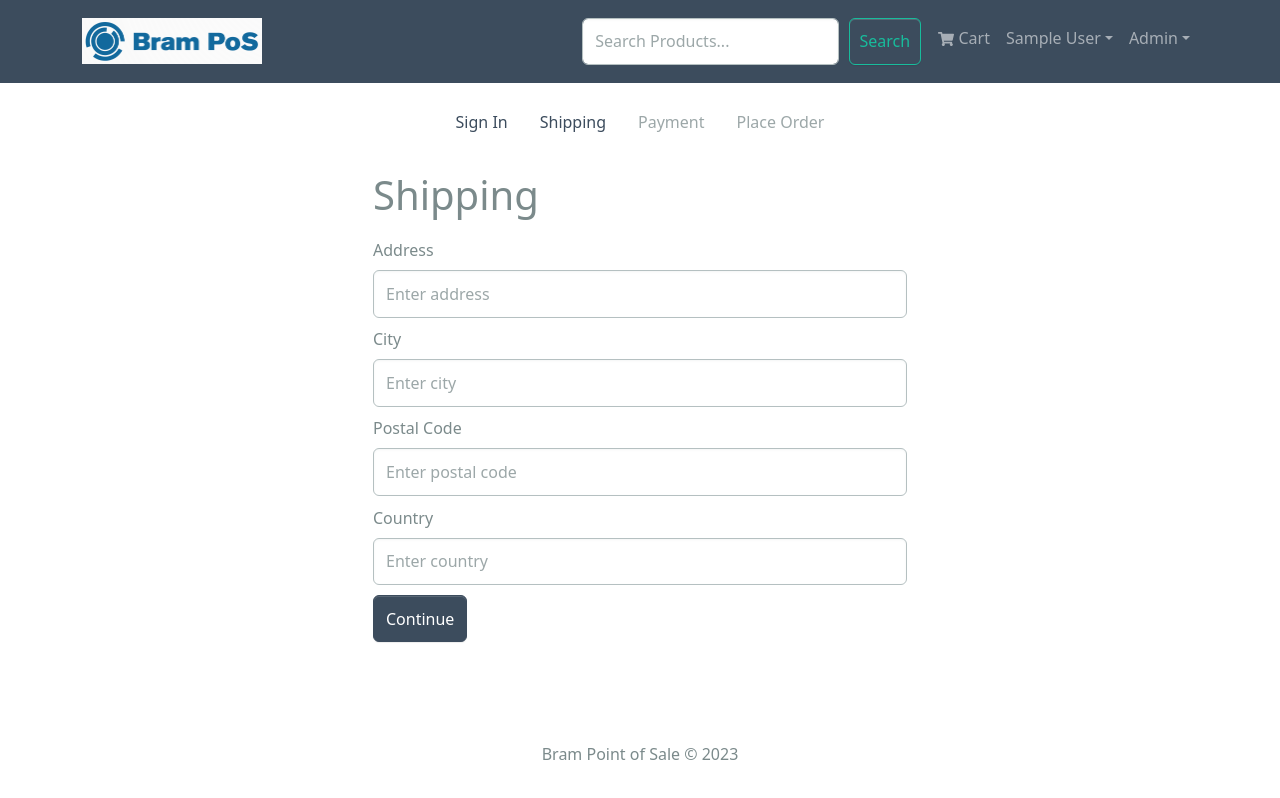
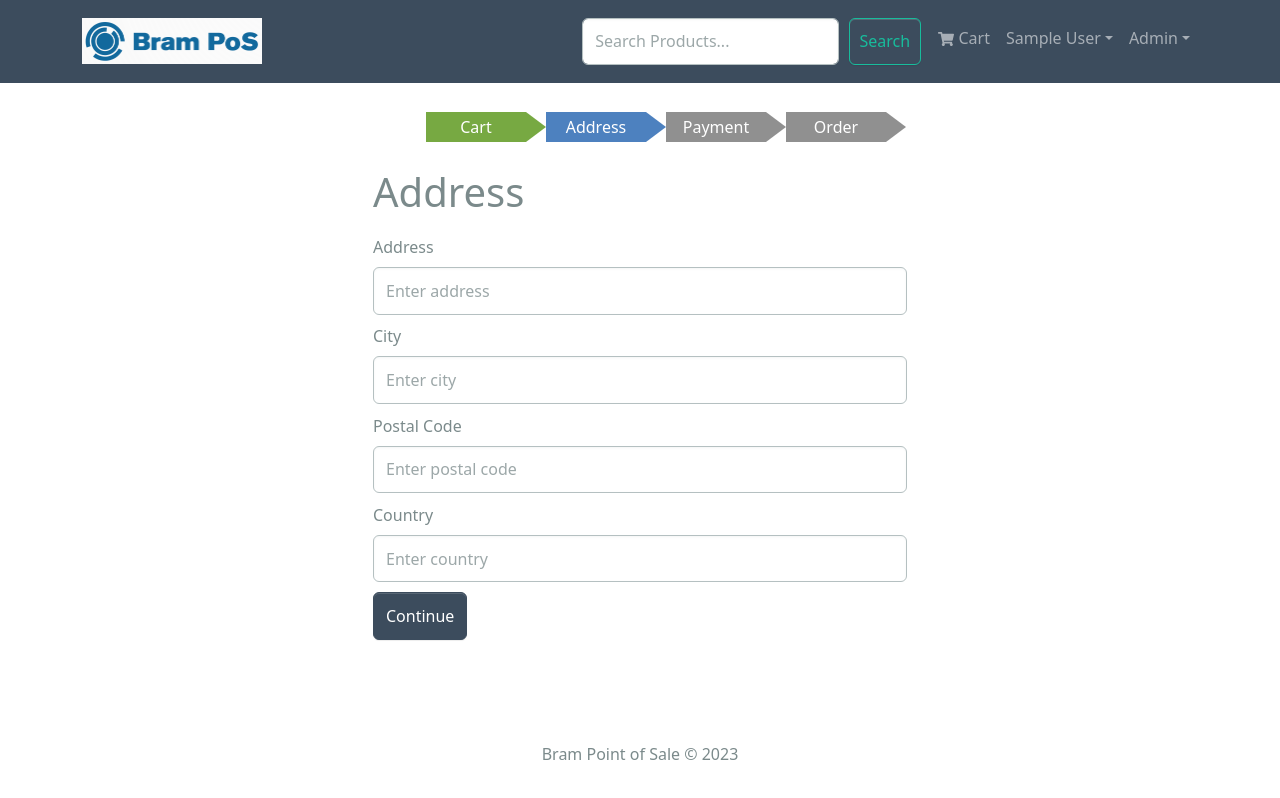
Before and after one commit to brameldering/orbital-microservices-kafka, a React (Create React App) app in the folder frontend/: page /shipping in a window 1280 px wide. Shown: the top 798 px of the page. Built offline with nearby package versions, Linux system fonts and the light colour scheme; sample sign-in values are in the browser's storage.

Commit message:
Added Block Arrows to represent checkout steps

```diff
--- a/frontend/src/assets/styles/index.css
+++ b/frontend/src/assets/styles/index.css
@@ -51,3 +51,50 @@ table th {
   bottom: 0;
   background: rgba(0, 0, 0, 0.5);
 }
+
+/* Process flow - block arrow CSS */
+.processFlow {
+  color: white;
+  text-align: center;
+}
+
+.processFlow li {
+  display: inline-block;
+  position: relative;
+  margin: 10px;
+  width: 100px; /* width of block */
+  height: 30px;
+  line-height: 30px;
+}
+
+.processFlow li:after {
+  border-left: 15px solid;
+  border-top: 15px solid transparent;
+  border-bottom: 15px solid transparent;
+  display: inline-block;
+  content: '';
+  position: absolute;
+  right: -20px;
+  top: 0;
+}
+
+.processFlow li.completed {
+  background-color: #77a942;
+}
+.processFlow li.completed:after {
+  border-left: 20px solid #77a942;
+}
+
+.processFlow li.current {
+  background-color: #4d81bf;
+}
+.processFlow li.current:after {
+  border-left: 20px solid #4d81bf;
+}
+
+.processFlow li.todo {
+  background-color: #909090;
+}
+.processFlow li.todo:after {
+  border-left: 20px solid #909090;
+}
--- a/frontend/src/components/CheckoutSteps.jsx
+++ b/frontend/src/components/CheckoutSteps.jsx
@@ -2,49 +2,33 @@ import React from 'react';
 import { Nav } from 'react-bootstrap';
 import { LinkContainer } from 'react-router-bootstrap';
 
-const CheckoutSteps = ({ step1, step2, step3, step4 }) => {
+const CheckoutSteps = ({ currentStep }) => {
+  const checkOutSteps = [
+    { name: 'Cart', path: '/cart' },
+    { name: 'Address', path: '/shipping' },
+    { name: 'Payment', path: '/payment' },
+    { name: 'Order', path: '/placeorder' },
+  ];
+
   return (
-    <Nav className='justify-content-center mb-4'>
-      <Nav.Item>
-        {step1 ? (
-          <LinkContainer to='/login'>
-            <Nav.Link>Sign In</Nav.Link>
+    <ul className='processFlow'>
+      {checkOutSteps.map((element, index) => (
+        <li
+          key={index}
+          className={
+            index < currentStep
+              ? 'completed'
+              : index === currentStep
+              ? 'current'
+              : 'todo'
+          }
+        >
+          <LinkContainer to={element.path}>
+            <Nav.Link disabled={index >= currentStep}>{element.name}</Nav.Link>
           </LinkContainer>
-        ) : (
-          <Nav.Link disabled>Sign In</Nav.Link>
-        )}
-      </Nav.Item>
-
-      <Nav.Item>
-        {step2 ? (
-          <LinkContainer to='/shipping'>
-            <Nav.Link>Shipping</Nav.Link>
-          </LinkContainer>
-        ) : (
-          <Nav.Link disabled>Shipping</Nav.Link>
-        )}
-      </Nav.Item>
-
-      <Nav.Item>
-        {step3 ? (
-          <LinkContainer to='/payment'>
-            <Nav.Link>Payment</Nav.Link>
-          </LinkContainer>
-        ) : (
-          <Nav.Link disabled>Payment</Nav.Link>
-        )}
-      </Nav.Item>
-
-      <Nav.Item>
-        {step4 ? (
-          <LinkContainer to='/placeorder'>
-            <Nav.Link>Place Order</Nav.Link>
-          </LinkContainer>
-        ) : (
-          <Nav.Link disabled>Place Order</Nav.Link>
-        )}
-      </Nav.Item>
-    </Nav>
+        </li>
+      ))}
+    </ul>
   );
 };
 
--- a/frontend/src/screens/PaymentScreen.jsx
+++ b/frontend/src/screens/PaymentScreen.jsx
@@ -29,7 +29,7 @@ const PaymentScreen = () => {
 
   return (
     <FormContainer>
-      <CheckoutSteps step1 step2 step3 />
+      <CheckoutSteps currentStep={2} />
       <h1>Payment Method</h1>
       <Form onSubmit={submitHandler}>
         <Form.Group>
--- a/frontend/src/screens/PlaceOrderScreen.jsx
+++ b/frontend/src/screens/PlaceOrderScreen.jsx
@@ -47,7 +47,7 @@ const PlaceOrderScreen = () => {
 
   return (
     <>
-      <CheckoutSteps step1 step2 step3 step4 />
+      <CheckoutSteps currentStep={3} />
       <Row>
         <Col md={8}>
           <ListGroup variant='flush'>
--- a/frontend/src/screens/ShippingScreen.jsx
+++ b/frontend/src/screens/ShippingScreen.jsx
@@ -28,8 +28,8 @@ const ShippingScreen = () => {
 
   return (
     <FormContainer>
-      <CheckoutSteps step1 step2 />
-      <h1>Shipping</h1>
+      <CheckoutSteps currentStep={1} />
+      <h1>Address</h1>
       <Form onSubmit={submitHandler}>
         <Form.Group className='my-2' controlId='address'>
           <Form.Label>Address</Form.Label>
```
